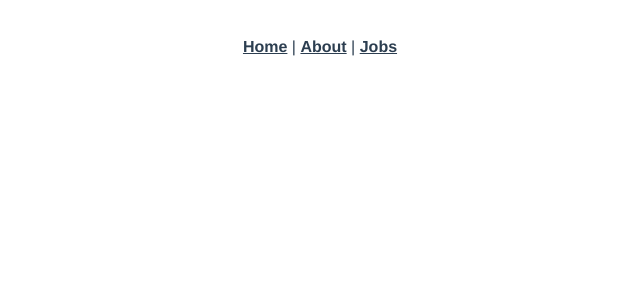
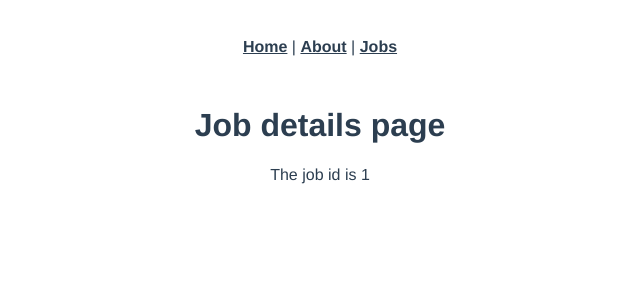
Before and after one commit to Kirill222/vue_router_basics, a Vue app: page /jobs/1 in a window 1280 px wide. Before the commit this address had no page. Shown: the top 300 px of the page, without its empty margins (320-960 px from the left). Built offline with nearby package versions, Linux system fonts and the light colour scheme.

Commit message:
4 Routes with parameters. Id example

```diff
--- a/src/router/index.js
+++ b/src/router/index.js
@@ -2,6 +2,7 @@
 import Home from '../views/Home.vue'
 import About from '../views/About.vue'
 import Jobs from '../views/jobs/Jobs.vue'
+import JobDetails from '../views/jobs/JobDetails.vue'
 
 const routes = [
   {
@@ -18,6 +19,11 @@
     path: '/jobs',
     name: 'Jobs',
     component: Jobs,
+  },
+  {
+    path: '/jobs/:job_id',
+    name: 'JobDetails',
+    component: JobDetails,
   }
 ]
 
--- /dev/null
+++ b/src/views/jobs/JobDetails.vue
@@ -0,0 +1,18 @@
+<template>
+  <h1>Job details page</h1>
+  <p>The job id is {{job_id}}</p>
+</template>
+
+<script>
+export default {
+    data() {
+        return {
+            job_id: this.$route.params.job_id,
+        }
+    }
+}
+</script>
+
+<style>
+
+</style>
```
